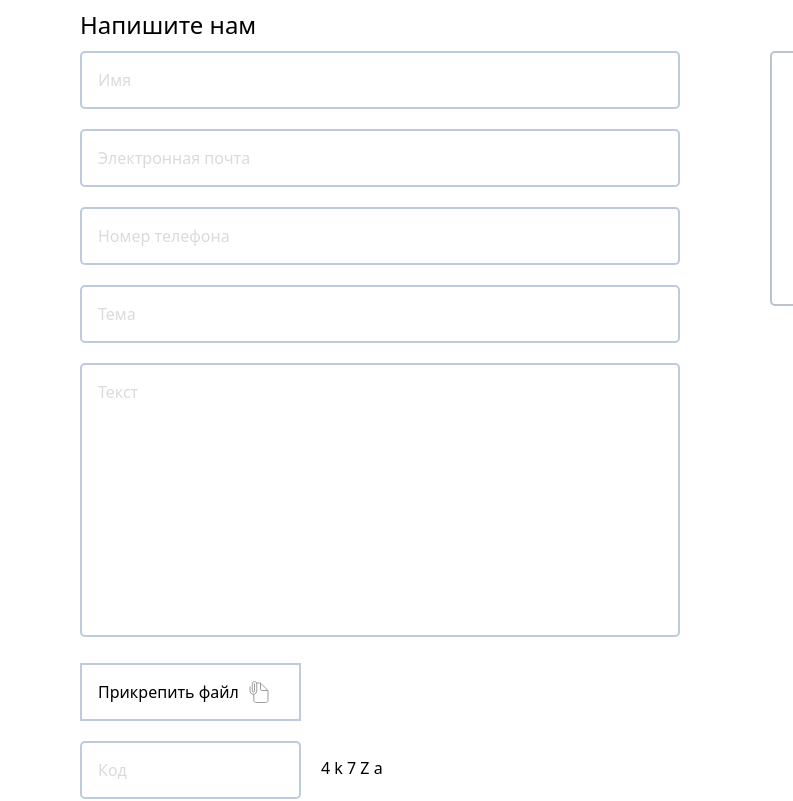
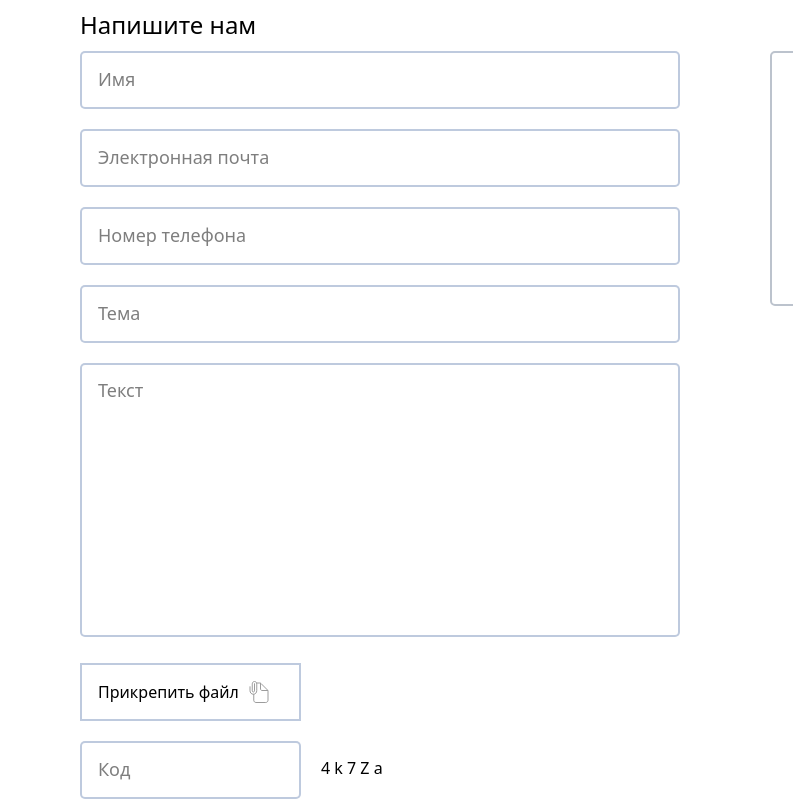
Before and after one commit to xusanov1/Namangaliklar24, a website: page pages/Contact page/index.html in a window 1280 px wide. Shown: the part 380-1181 px from the top of the page, 0-793 px from the left. Drawn offline with nearby package versions, Linux system fonts and the light colour scheme.

Commit message:
Edited contact page

```diff
--- a/pages/Contact page/index.html
+++ b/pages/Contact page/index.html
@@ -94,19 +94,19 @@
                 <div class="form">
                     <form action="https://echo.htmlacademy.ru/" target="_blank">
                         <input type="text" name="Name" placeholder="Имя"
-                            class="block mt-3 w-[600px] py-[15px] px-4 placeholder:text-[#888888] placeholder:opacity-30 border-[2px] border-opacity-30 text-black outline-none border-[#285193] rounded-[5px]">
+                            class="block mt-3 w-[600px] py-[15px] px-4 placeholder:text-black placeholder:text-[18px] placeholder:leading-[21px] placeholder:font-medium placeholder:opacity-50 border-[2px] border-opacity-30 text-black outline-none border-[#285193] rounded-[5px]">
 
                         <input type="email" name="E-mail" placeholder="Электронная почта"
-                            class="block mt-5  w-[600px] py-[15px] px-4 placeholder:text-[#888888] placeholder:opacity-30 border-[2px] border-opacity-30 text-black outline-none border-[#285193] rounded-[5px]">
+                            class="block mt-5  w-[600px] py-[15px] px-4 placeholder:text-black placeholder:text-[18px] placeholder:leading-[21px] placeholder:font-medium placeholder:opacity-50 border-[2px] border-opacity-30 text-black outline-none border-[#285193] rounded-[5px]">
 
                         <input type="number" name="Number" placeholder="Номер телефона"
-                            class="block mt-5  w-[600px] py-[15px] px-4 placeholder:text-[#888888] placeholder:opacity-30 text-black border-[2px] border-opacity-30 outline-none border-[#285193] rounded-[5px]">
+                            class="block mt-5  w-[600px] py-[15px] px-4 placeholder:text-black placeholder:text-[18px] placeholder:leading-[21px] placeholder:font-medium placeholder:opacity-50 text-black border-[2px] border-opacity-30 outline-none border-[#285193] rounded-[5px]">
 
                         <input type="text" name="Text" placeholder="Тема"
-                            class="block mt-5  w-[600px] py-[15px] px-4 placeholder:text-[#888888] placeholder:opacity-30 border-[2px] border-opacity-30 text-black outline-none border-[#285193] rounded-[5px]">
+                            class="block mt-5  w-[600px] py-[15px] px-4 placeholder:text-black placeholder:text-[18px] placeholder:leading-[21px] placeholder:font-medium placeholder:opacity-50 border-[2px] border-opacity-30 text-black outline-none border-[#285193] rounded-[5px]">
 
                         <textarea name="text" cols="30" rows="10" placeholder="Текст"
-                            class="mt-5 resize-none w-[600px] outline-none py-[15px] px-4 placeholder:text-[#888888] placeholder:opacity-30 text-black border-[2px] border-opacity-30 border-[#285193]  rounded-[5px]"></textarea>
+                            class="mt-5 resize-none w-[600px] outline-none py-[15px] px-4 placeholder:text-black placeholder:text-[18px] placeholder:leading-[21px] placeholder:font-medium placeholder:opacity-50 text-black border-[2px] border-opacity-30 border-[#285193]  rounded-[5px]"></textarea>
 
                         <div
                             class="mt-5 flex items-center border-[2px] border-opacity-30 border-[#285193] text-black gap-2 py-[15px] px-4 w-[221px] cursor-pointer">
@@ -114,13 +114,13 @@
 
                         <div class="flex items-center gap-5">
                             <input type="text" name="Text" placeholder="Код"
-                            class="block mt-5 w-[221px] py-[15px] px-4 placeholder:text-[#888888] placeholder:opacity-30 border-[2px] border-opacity-30 text-black outline-none border-[#285193] rounded-[5px]">
+                            class="block mt-5 w-[221px] py-[15px] px-4 placeholder:text-black placeholder:text-[18px] placeholder:leading-[21px] placeholder:font-medium placeholder:opacity-50 border-[2px] border-opacity-30 text-black outline-none border-[#285193] rounded-[5px]">
 
                             <span class="mt-4">4 k 7 Z a</span>
                         </div>
 
                         <button type="submit"
-                            class="mt-5 bg-[#295093] rounded-[5px] border-[2px] py-[15px] px-4 w-[221px]">Отправить</button>
+                            class="mt-5 bg-[#295093] rounded-[5px] border-[2px] py-[15px] px-4 w-[221px] text-white">Отправить</button>
                     </form>
                 </div>
                 <div>
@@ -219,15 +219,6 @@
 
   <!-- -------- footer end ---------- -->
 
-
-
-
-
-
-
-
-
-
 </body>
 
 </html>
```
